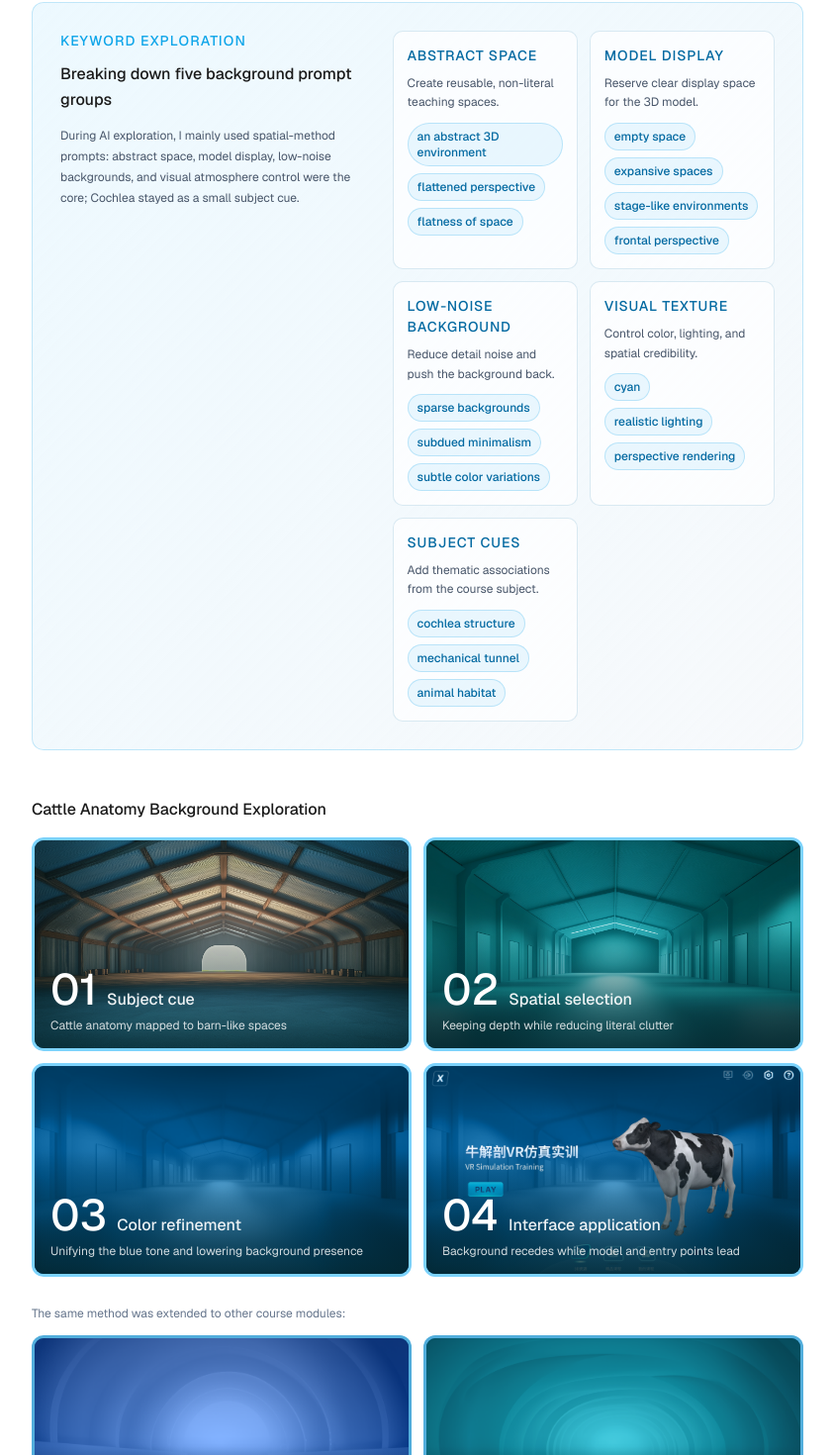
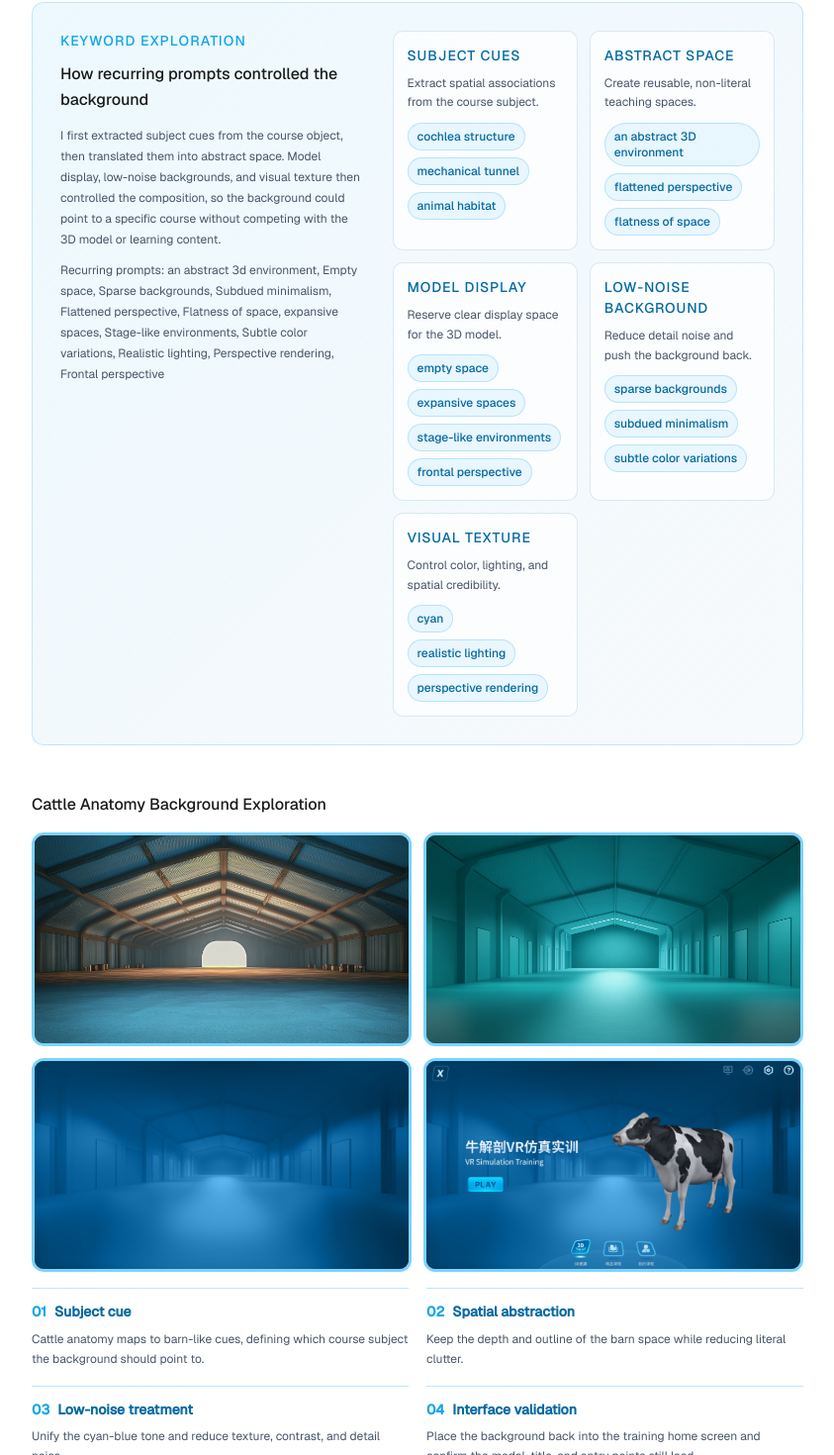
Before and after one commit to jaemin17/portfolio-pro, a Next.js app: page /en/projects/vr-education/ in a window 1280 px wide. Shown: the part 2331-3801 px from the top of the page at 99% size, without its empty margins (218-1061 px from the left). Built offline with nearby package versions, Linux system fonts and the light colour scheme.

Commit message:
Refine VR education process narrative

```diff
--- a/src/app/[locale]/projects/biomedical-vr/biomedicalVr.module.css
+++ b/src/app/[locale]/projects/biomedical-vr/biomedicalVr.module.css
@@ -263,6 +263,10 @@
   line-height: 1.75;
 }
 
+.promptStrategyLead + .promptStrategyLead {
+  margin-top: 10px;
+}
+
 .promptKeywordGrid {
   display: grid;
   grid-template-columns: repeat(2, minmax(0, 1fr));
@@ -398,6 +402,45 @@
   font-size: var(--fs-caption);
   line-height: 1.5;
   color: rgba(255, 255, 255, 0.82);
+}
+
+.backgroundProcessNotes {
+  display: grid;
+  grid-template-columns: repeat(2, 1fr);
+  gap: 16px 18px;
+  margin-top: 16px;
+}
+
+.backgroundProcessNote {
+  min-width: 0;
+  padding-top: 14px;
+  border-top: 1px solid rgba(14, 165, 233, 0.28);
+}
+
+.backgroundProcessNote .backgroundProcessStep {
+  gap: 8px;
+  margin-bottom: 8px;
+}
+
+.backgroundProcessNote .backgroundProcessNumber {
+  color: #0ea5e9;
+  font-size: var(--fs-label);
+  font-weight: 600;
+  line-height: 1.4;
+}
+
+.backgroundProcessNote .backgroundProcessTitle {
+  color: #0369a1;
+  font-size: var(--fs-label);
+  font-weight: 600;
+  line-height: 1.4;
+}
+
+.backgroundProcessNote p {
+  margin: 0;
+  color: #475569;
+  font-size: var(--fs-caption);
+  line-height: 1.65;
 }
 
 .backgroundTransferBlock {
@@ -585,3 +628,9 @@
     max-width: 260px;
   }
 }
+
+@media (max-width: 640px) {
+  .backgroundProcessNotes {
+    grid-template-columns: 1fr;
+  }
+}
--- a/src/app/[locale]/projects/vr-education/page.tsx
+++ b/src/app/[locale]/projects/vr-education/page.tsx
@@ -81,26 +81,38 @@ const cattleBackgroundProcessImages = [
   {
     src: "/images/visual/vr-education/process/barn-exploration.png",
     step: "01",
-    label: { zh: "主题定位", en: "Subject cue" },
-    caption: { zh: "牛解剖对应牧场与牛舍", en: "Cattle anatomy mapped to barn-like spaces" },
+    label: { zh: "主题线索", en: "Subject cue" },
+    caption: {
+      zh: "牛解剖对应牧场 / 牛舍，先确定背景要指向的课程对象。",
+      en: "Cattle anatomy maps to barn-like cues, defining which course subject the background should point to.",
+    },
   },
   {
     src: "/images/visual/vr-education/process/barn-clean-space.png",
     step: "02",
-    label: { zh: "空间筛选", en: "Spatial selection" },
-    caption: { zh: "保留纵深，减少写实杂物", en: "Keeping depth while reducing literal clutter" },
+    label: { zh: "空间抽象", en: "Spatial abstraction" },
+    caption: {
+      zh: "保留棚舍的纵深和轮廓，但减少写实杂物。",
+      en: "Keep the depth and outline of the barn space while reducing literal clutter.",
+    },
   },
   {
     src: "/images/visual/vr-education/process/cattle-background-final.png",
     step: "03",
-    label: { zh: "调色清理", en: "Color refinement" },
-    caption: { zh: "统一蓝色调，降低背景存在感", en: "Unifying the blue tone and lowering background presence" },
+    label: { zh: "低干扰处理", en: "Low-noise treatment" },
+    caption: {
+      zh: "统一青蓝色调，压低材质、对比和细节噪音。",
+      en: "Unify the cyan-blue tone and reduce texture, contrast, and detail noise.",
+    },
   },
   {
     src: "/images/visual/vr-education/process/cattle-interface-final.png",
     step: "04",
-    label: { zh: "界面应用", en: "Interface application" },
-    caption: { zh: "背景退后，模型和入口信息前置", en: "Background recedes while model and entry points lead" },
+    label: { zh: "界面验证", en: "Interface validation" },
+    caption: {
+      zh: "放回实训首页，确认模型、标题和入口信息仍然是视觉主位。",
+      en: "Place the background back into the training home screen and confirm the model, title, and entry points still lead.",
+    },
   },
 ] as const;
 
@@ -299,19 +311,41 @@ export default async function VrEducationPage({ params }: VrEducationPageProps)
                   <h3 className={styles.promptStrategyHeading}>
                     {t(
                       locale,
-                      "拆解五类背景关键词",
-                      "Breaking down five background prompt groups",
+                      "高频关键词如何控制背景",
+                      "How recurring prompts controlled the background",
                     )}
                   </h3>
                   <p className={styles.promptStrategyLead}>
                     {t(
                       locale,
-                      "在 AI 探索阶段，我主要使用一组偏空间方法的关键词：抽象空间、模型展示、低干扰背景和视觉氛围控制占主导；Cochlea 则作为少量具体课程主题线索。",
-                      "During AI exploration, I mainly used spatial-method prompts: abstract space, model display, low-noise backgrounds, and visual atmosphere control were the core; Cochlea stayed as a small subject cue.",
+                      "我先从课程对象提取主题线索，再把它转译成抽象空间；随后用模型展示、低干扰背景和视觉质感控制画面，让背景既能指向具体课程，又不会抢走 3D 模型和教学信息的视觉主位。",
+                      "I first extracted subject cues from the course object, then translated them into abstract space. Model display, low-noise backgrounds, and visual texture then controlled the composition, so the background could point to a specific course without competing with the 3D model or learning content.",
+                    )}
+                  </p>
+                  <p className={styles.promptStrategyLead}>
+                    {t(
+                      locale,
+                      "常用关键词：an abstract 3d environment, Empty space, Sparse backgrounds, Subdued minimalism, Flattened perspective, Flatness of space, expansive spaces, Stage-like environments, Subtle color variations, Realistic lighting, Perspective rendering, Frontal perspective",
+                      "Recurring prompts: an abstract 3d environment, Empty space, Sparse backgrounds, Subdued minimalism, Flattened perspective, Flatness of space, expansive spaces, Stage-like environments, Subtle color variations, Realistic lighting, Perspective rendering, Frontal perspective",
                     )}
                   </p>
                 </div>
                 <div className={styles.promptKeywordGrid}>
+                  <div className={styles.promptKeywordCard}>
+                    <span>{t(locale, "主题线索", "Subject Cues")}</span>
+                    <p className={styles.promptKeywordPurpose}>
+                      {t(
+                        locale,
+                        "从课程对象提取空间联想。",
+                        "Extract spatial associations from the course subject.",
+                      )}
+                    </p>
+                    <KeywordPills
+                      locale={locale}
+                      zh={["耳蜗结构", "机械通道", "动物栖息空间"]}
+                      en={["cochlea structure", "mechanical tunnel", "animal habitat"]}
+                    />
+                  </div>
                   <div className={styles.promptKeywordCard}>
                     <span>{t(locale, "抽象空间", "Abstract Space")}</span>
                     <p className={styles.promptKeywordPurpose}>
@@ -372,21 +406,6 @@ export default async function VrEducationPage({ params }: VrEducationPageProps)
                       en={["cyan", "realistic lighting", "perspective rendering"]}
                     />
                   </div>
-                  <div className={styles.promptKeywordCard}>
-                    <span>{t(locale, "主题线索", "Subject Cues")}</span>
-                    <p className={styles.promptKeywordPurpose}>
-                      {t(
-                        locale,
-                        "根据课程对象补充主题联想。",
-                        "Add thematic associations from the course subject.",
-                      )}
-                    </p>
-                    <KeywordPills
-                      locale={locale}
-                      zh={["耳蜗结构", "机械通道", "动物栖息空间"]}
-                      en={["cochlea structure", "mechanical tunnel", "animal habitat"]}
-                    />
-                  </div>
                 </div>
               </section>
               <figure className={styles.processImagePlaceholder}>
@@ -409,7 +428,12 @@ export default async function VrEducationPage({ params }: VrEducationPageProps)
                         loading="lazy"
                         decoding="async"
                       />
-                      <div className={styles.backgroundProcessOverlay}>
+                    </div>
+                  ))}
+                </div>
+                <div className={styles.backgroundProcessNotes}>
+                  {cattleBackgroundProcessImages.map((image) => (
+                    <article className={styles.backgroundProcessNote} key={`${image.step}-${image.label.zh}`}>
                       <div className={styles.backgroundProcessStep}>
                         <span className={styles.backgroundProcessNumber}>
                           {image.step}
@@ -419,8 +443,7 @@ export default async function VrEducationPage({ params }: VrEducationPageProps)
                         </span>
                       </div>
                       <p>{t(locale, image.caption.zh, image.caption.en)}</p>
-                      </div>
-                    </div>
+                    </article>
                   ))}
                 </div>
                 <div className={styles.backgroundTransferBlock}>
```
Also changed, not shown: 1 other file (tests, documents, lock files or other folders). Lines whose indentation alone changed are shown as unchanged.
